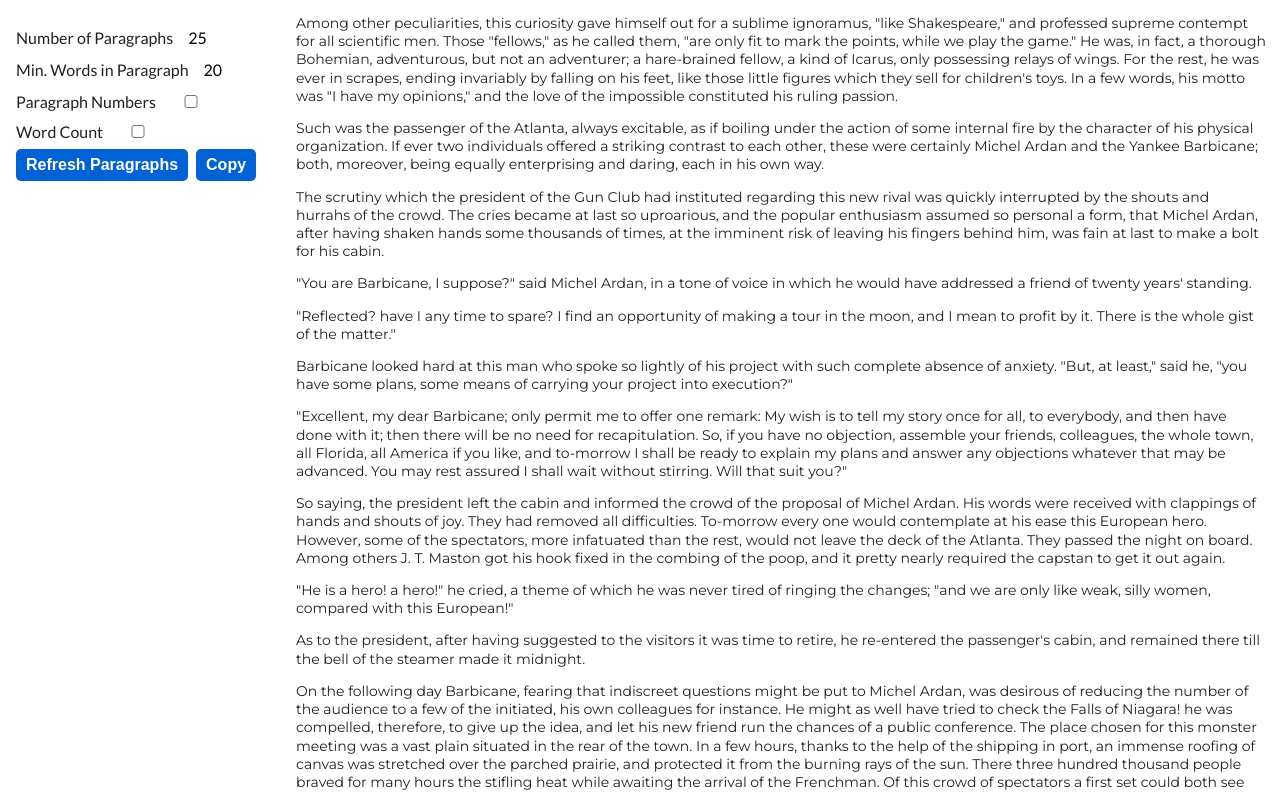
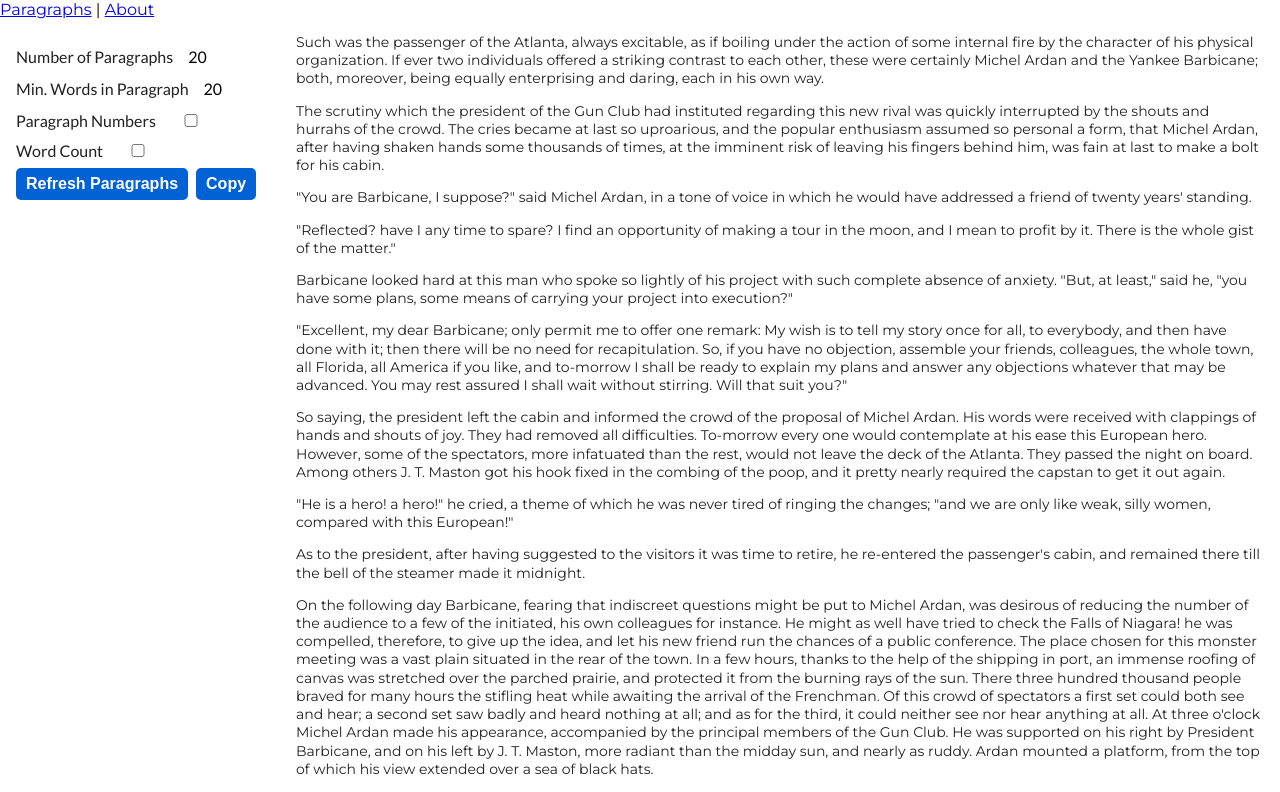
Before and after one commit to cordulack/paragraphs, a React (Create React App) app: page / in a window 1280 px wide. Shown: the top 792 px of the page. Built offline with nearby package versions, Linux system fonts and the light colour scheme.

Commit message:
Added basic functionality for query string parameters

```diff
--- a/src/App.js
+++ b/src/App.js
@@ -1,26 +1,50 @@
 import React, { useState, useEffect } from 'react';
+import {
+  BrowserRouter as Router,
+  Switch,
+  Route,
+  Link,
+  useLocation,
+  useHistory,
+} from "react-router-dom";
 
 import { baseText } from './baseText.js';
 
 function TextGenerator() {
-  const [numberOfParagraphs, setNumberOfParagraphs] = useState(25);
-  const [minWordCount, setMinWordCount] = useState(20);
-  const [showParagraphNumbers, setShowParagraphNumbers] = useState(false);
-  const [showWordCount, setShowWordCount] = useState(false);
+  let query = useQuery();
+  let history = useHistory();
+
+  const urlParams = getURLParamValues();
+
+  const [numberOfParagraphs, setNumberOfParagraphs] = useState(urlParams.numberOfParagraphs);
+  const [minWordCount, setMinWordCount] = useState(urlParams.minWordCount);
+  const [showParagraphNumbers, setShowParagraphNumbers] = useState(urlParams.showParagraphNumbers);
+  const [showWordCount, setShowWordCount] = useState(urlParams.showWordCount);
   const [generatedText, setGeneratedText] = useState([]);
+
+  // Get the current location.
+  const location = history.location;
+
+  history.listen(() => {
+     const differentURLParams = getURLParamValues();
+     setNumberOfParagraphs(differentURLParams.numberOfParagraphs);
+     setMinWordCount(differentURLParams.minWordCount);
+     setShowParagraphNumbers(differentURLParams.showParagraphNumbers);
+     setShowWordCount(differentURLParams.showWordCount);
+  });
 
   useEffect(()=> {
     generateText();
   }, []);
 
-  useEffect(()=> {
-    document.addEventListener("keydown", e => {
-      if(e.key === 'Enter'){
-        generateText();
-      }
-    }, false);
-  }, []);
-
+  function getURLParamValues() {
+    return {
+      'numberOfParagraphs': query.get('paragraphs') ? parseInt(query.get('paragraphs')) : 20,
+      'minWordCount': query.get('words') ? parseInt(query.get('words')) : 20,
+      'showParagraphNumbers' : query.get('pnumbers') === "1",
+      'showWordCount': query.get('wordcount') === "1",
+    };
+  }
   function generateText() {
     const paragraphs = generateParagraphs(baseText, numberOfParagraphs);
     setGeneratedText(paragraphs);
@@ -77,6 +101,14 @@ function TextGenerator() {
     document.querySelector('.icon-done').classList.toggle('hide');
   }
 
+  function changeURL() {
+    query.set('paragraphs', numberOfParagraphs);
+    query.set('words', minWordCount);
+    query.set('pnumbers', `${showParagraphNumbers ? '1': '0'}`);
+    query.set('wordcount', `${showWordCount ? '1' : '0'}`);
+    window.history.replaceState({}, '', `${location.pathname}?${query}`);
+  }
+
   return(
     <div className="text-generator">
       <div className="u-list-style-none menu">
@@ -101,16 +133,20 @@ function TextGenerator() {
         />
         </label>
       </div>
-      <div className="menu-item"><label>Paragraph Numbers<input type="checkbox" onChange={ e => setShowParagraphNumbers(e.target.checked)}/></label></div>
-      <div className="menu-item"><label>Word Count<input type="checkbox" onChange={ e => setShowWordCount(e.target.checked)}/></label></div>
+      <div className="menu-item"><label>Paragraph Numbers<input type="checkbox" checked={showParagraphNumbers} onChange={ e => setShowParagraphNumbers(e.target.checked)}/></label></div>
+      <div className="menu-item"><label>Word Count<input type="checkbox" checked={showWordCount} onChange={ e => setShowWordCount(e.target.checked)}/></label></div>
       <div className="buttons">
-        <button onClick={generateText}>Refresh Paragraphs</button>
+        <button onClick={ () => {
+          generateText();
+          changeURL();
+        }
+        }>Refresh Paragraphs</button>
         <button className="copy-button" onClick={handleCopyButtonClick}>
           <svg className="icon-done hide" aria-hidden="true" xmlns="http://www.w3.org/2000/svg" width="24" height="24" viewBox="0 0 24 24"><path fill="none" d="M0 0h24v24H0z"/><path fill="white" d="M9 16.2L4.8 12l-1.4 1.4L9 19 21 7l-1.4-1.4L9 16.2z"/></svg>
           <span className="copy-button-text">Copy</span>
         </button>
       </div>
-    </div>
+      </div>
       <div className={generatedText.length !== 0 ? "generated-text u-bg-image-none" :"generated-text"}>
         {generatedText.map( (paragraph, i) => {
           return <p key={i}>{paragraph}</p>
@@ -122,8 +158,30 @@ function TextGenerator() {
 
 function App() {
   return (
-    <div className="App">
-      <TextGenerator className='text-generator'/>
+    <Router>
+      <div className="App">
+        <Link to="/">Paragraphs</Link> | <Link to="/about">About</Link>
+        <Switch>
+          <Route path="/about">
+            <About />
+          </Route>
+          <Route path="/">
+            <TextGenerator className='text-generator'/>
+          </Route>
+        </Switch>
+      </div>
+    </Router>
+  );
+}
+
+function useQuery() {
+  return new URLSearchParams(useLocation().search);
+}
+
+function About() {
+  return (
+    <div>
+      <h2>About</h2>
     </div>
   );
 }
```
Also changed, not shown: package.json (+6 -3 lines), 1 other file (tests, documents, lock files or other folders).
